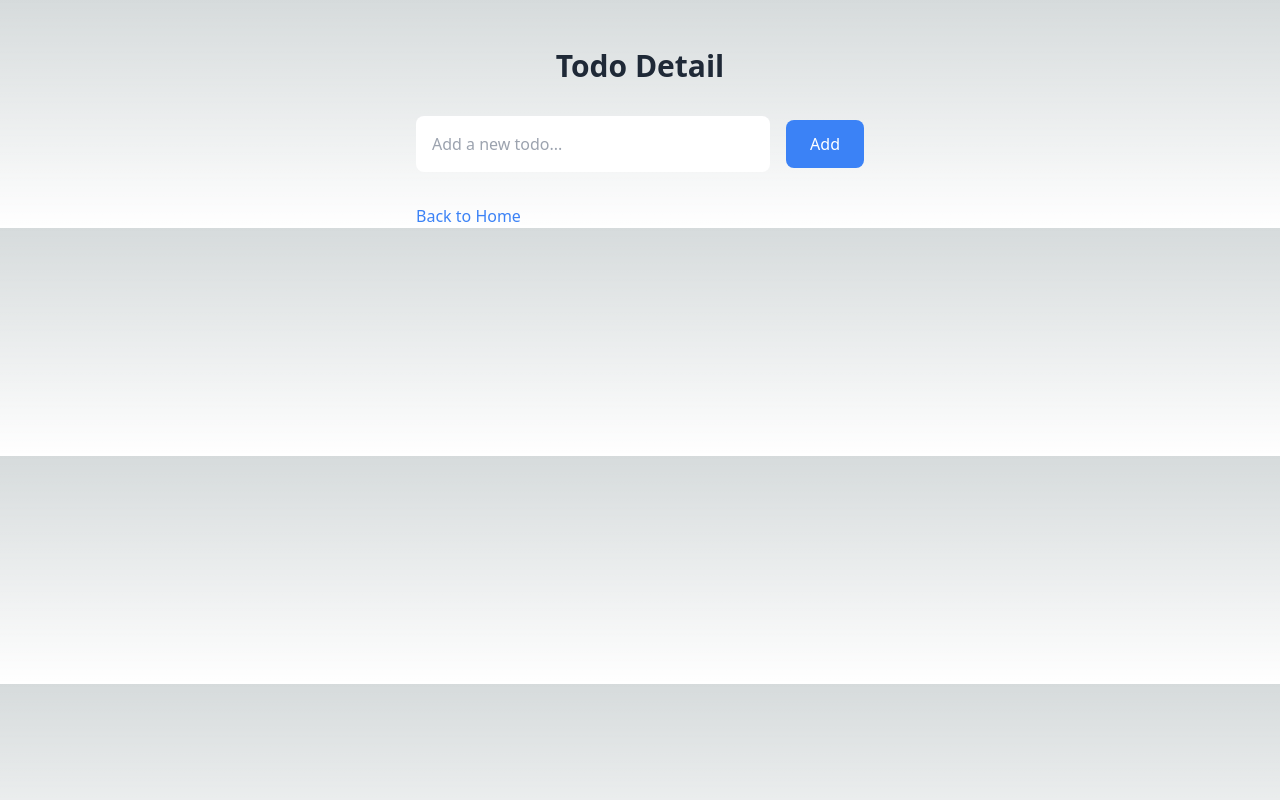
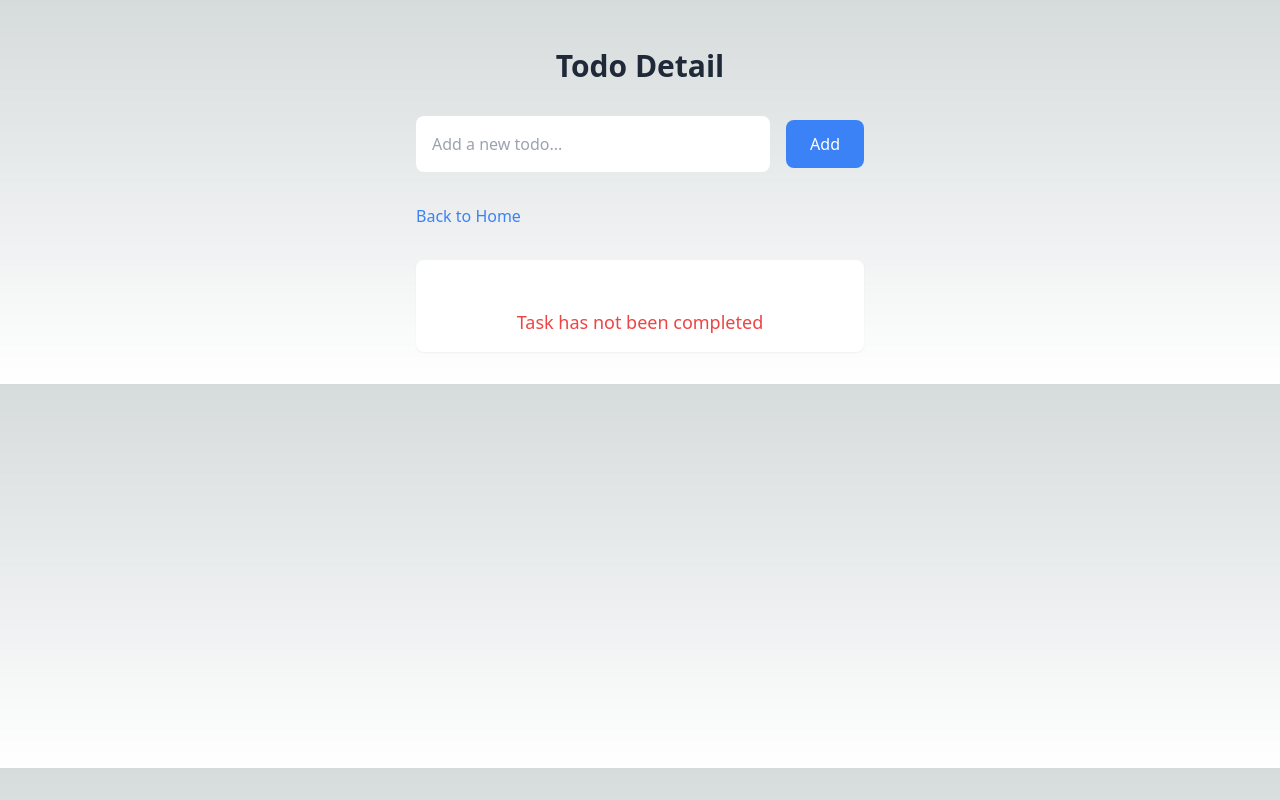
Before and after one commit to Oscardobanks/nextjs-todo-app, a Next.js app: page /todo/1722124776400 in a window 1280 px wide. Built offline with nearby package versions, Linux system fonts and the light colour scheme; no server answers.

Commit message:
updated store.js

```diff
--- a/src/app/store/store.js
+++ b/src/app/store/store.js
@@ -36,7 +36,7 @@ const todosSlice = createSlice({
       state.todo = null;
     },
     createTodo: (state, action) => {
-      state.todos.push(action.payload);
+      state.todos = [action.payload, ...state.todos];
     },
     updateTodo: (state, action) => {
       const index = state.todos.findIndex(
--- a/src/app/todo/[id]/page.js
+++ b/src/app/todo/[id]/page.js
@@ -53,6 +53,13 @@ const TodoDetail = () => {
           <span className="text-blue-500 hover:text-blue-700">Back to Home</span>
         </Link>
       </div>
+      <div className="max-w-md mx-auto my-8">
+        <div className="flex flex-col gap-4 items-center p-4 bg-white dark:bg-gray-700 rounded-lg shadow-sm">
+          <p className="text-lg font-bold">{todo?.id}</p>
+          <p className="text-xl font-bold">{todo?.title}</p>
+          <p className={`text-lg ${todo?.completed == true ? 'text-green-500' : 'text-red-500'}`}> {todo?.completed == true ? 'Task Completed' : 'Task has not been completed'}</p>
+        </div>
+      </div>
     </div>
   );
 };
--- a/src/app/todoList/page.js
+++ b/src/app/todoList/page.js
@@ -28,12 +28,6 @@ const TodoList = ({ todos, onToggleCompleted, onDelete }) => {
               </span>
             </Link>
           </div>
-          {/* <button
-            onClick={() => onDelete(todo.id)}
-            className="border border-red-500 text-white bg-red-500 py-2 px-5 rounded-sm hover:text-red-500 hover:bg-white"
-          >
-              Delete
-          </button> */}
           <button
             onClick={() => onDelete(todo.id)}
             className="flex items-center justify-center w-8 h-8 text-red-500 transition-colors hover:text-red-600 dark:hover:text-red-400"
```
